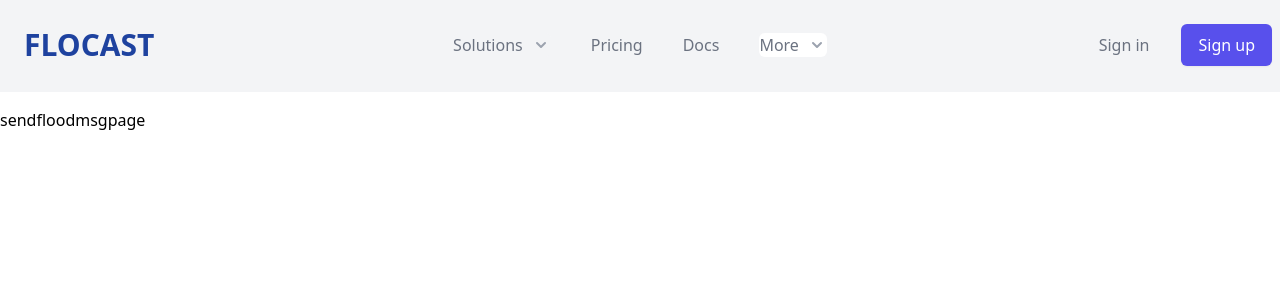
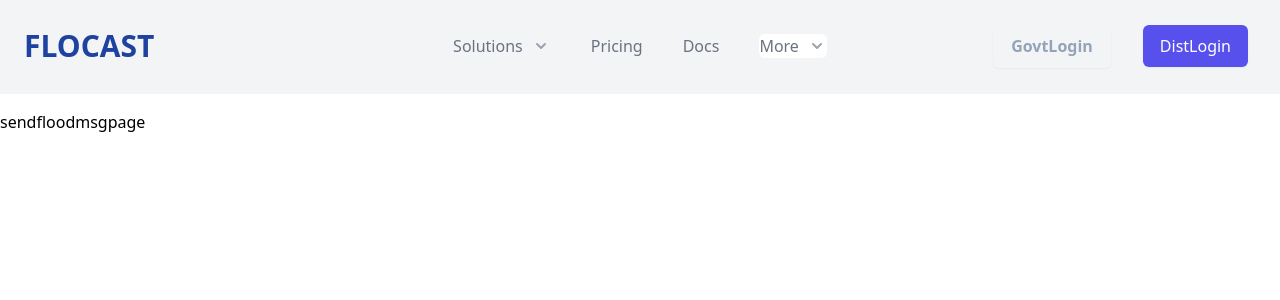
Before and after one commit to nmbaibhab/Flocast-SIH, a React (Create React App) app in the folder client/: page /govLogin in a window 1280 px wide. Shown: the top 300 px of the page. Built offline with nearby package versions, Linux system fonts and the light colour scheme.

Commit message:
changing the button of sign in and sign up

```diff
--- a/client/src/components/Navbar/Navbar.jsx
+++ b/client/src/components/Navbar/Navbar.jsx
@@ -302,18 +302,18 @@ export default function Example() {
             </Popover>
           </Popover.Group>
           <div className="hidden md:flex items-center justify-end md:flex-1 lg:w-0">
-            <a
+          <button
               href="#"
-              className="whitespace-nowrap text-base font-medium text-gray-500 hover:text-gray-900"
+              className="ml-8 whitespace-nowrap inline-flex items-center justify-center px-4 py-2 border-2 border-indigo-600 border-transparent rounded-md shadow-sm text-base text-slate-400 font-bold hover:text-white hover:bg-indigo-700 ease-in duration-200"
             >
-              Sign in
-            </a>
-            <a
+              GovtLogin
+            </button>
+            <button
               href="#"
-              className="ml-8 whitespace-nowrap inline-flex items-center justify-center px-4 py-2 border border-transparent rounded-md shadow-sm text-base font-medium text-white bg-indigo-600 hover:bg-indigo-700"
+              className="ml-8 whitespace-nowrap inline-flex items-center justify-center px-4 py-2 mr-6 border bg-indigo-600 border-transparent rounded-md shadow-sm text-base text-white font-medium hover:bg-indigo-700"
             >
-              Sign up
-            </a>
+              DistLogin
+            </button>
           </div>
         </div>
       </div>
--- a/client/src/pages/CitizensUploadPage.jsx
+++ b/client/src/pages/CitizensUploadPage.jsx
@@ -6,6 +6,7 @@ const CitizensUploadPage = () => {
   return (
     <div>
       <Navbar />
+
       <CitizensUpload />
     </div>
   );
```
